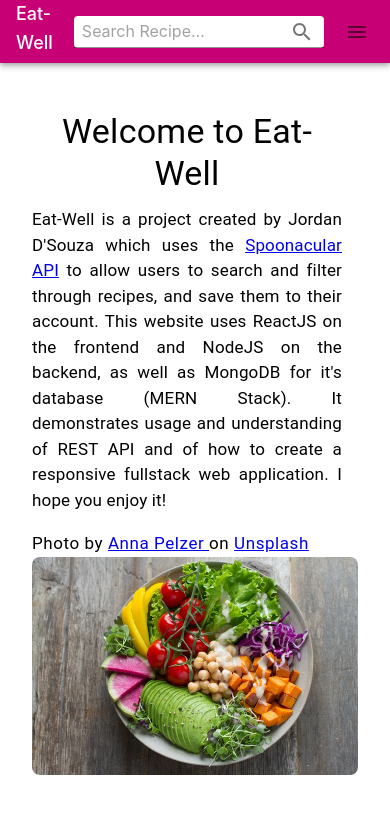
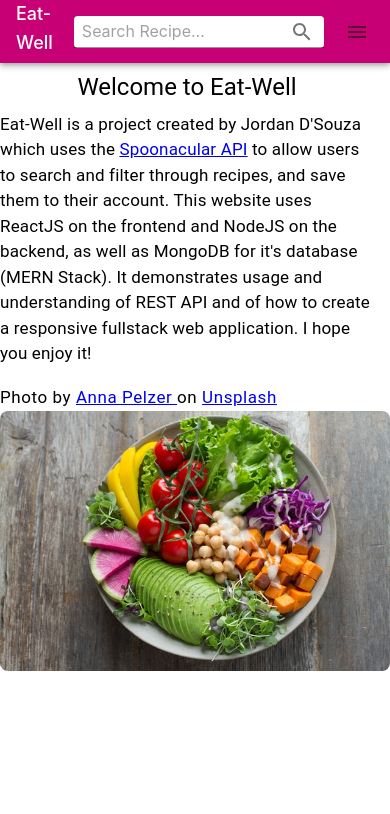
Before and after one commit to Musicalaudio/Eat-Well, a React (Create React App) app in the folder client/: page / in a window 390 px wide. Shown: the top 814 px of the page. Built offline with nearby package versions, Linux system fonts and the light colour scheme.

Commit message:
edit homepage styling for smaller screens

```diff
--- a/client/src/components/Home.js
+++ b/client/src/components/Home.js
@@ -14,8 +14,9 @@ const useStyles = makeStyles((theme) => ({
     justifyContent: 'space-evenly',
     [theme.breakpoints.down('sm')]: {
       display: "block",
-      paddingLeft: theme.spacing(4),
-      paddingRight: theme.spacing(4)
+      paddingLeft: theme.spacing(0),
+      paddingRight: theme.spacing(0),
+      paddingTop: theme.spacing(1),
     },
   },
   homeText: {
@@ -33,6 +34,18 @@ const useStyles = makeStyles((theme) => ({
     width: "100%",
     textAlign: "center"
   },
+  titleLarge: {
+    display: "block",
+    [theme.breakpoints.down('sm')]: {
+      display: "none"
+    },
+  },
+  titleSmall: {
+    display: "none",
+    [theme.breakpoints.down('sm')]: {
+      display: "block"
+    },
+  },
   image: {
     width: "50%",
     borderRadius: "8px",
@@ -44,7 +57,10 @@ const useStyles = makeStyles((theme) => ({
     },
   },
   paragraph: {
-    textAlign: "justify"
+    textAlign: "justify",
+    [theme.breakpoints.down('sm')]: {
+      textAlign: "left",
+    }
   },
   imageText: {
     [theme.breakpoints.up("lg")]: {
@@ -66,7 +82,10 @@ const Home = () => {
             {Object.keys(userState).length !== 0 ?
             <Typography className={classes.title} variant='h4' gutterBottom>Welcome, {userState.username}</Typography>
             :
-            <Typography className={classes.title} variant='h4' gutterBottom>Welcome to Eat-Well</Typography>
+            <>
+            <Typography className={`${classes.title} ${classes.titleLarge}`} variant='h4' gutterBottom>Welcome to Eat-Well</Typography>
+            <Typography className={`${classes.title} ${classes.titleSmall}`} variant='h5' gutterBottom>Welcome to Eat-Well</Typography>
+            </>
             }
           <Typography className={classes.paragraph} fontSize={17}>
             Eat-Well is a project created by Jordan D'Souza which uses the <a href='https://spoonacular.com/food-api'>Spoonacular API</a> to
```
